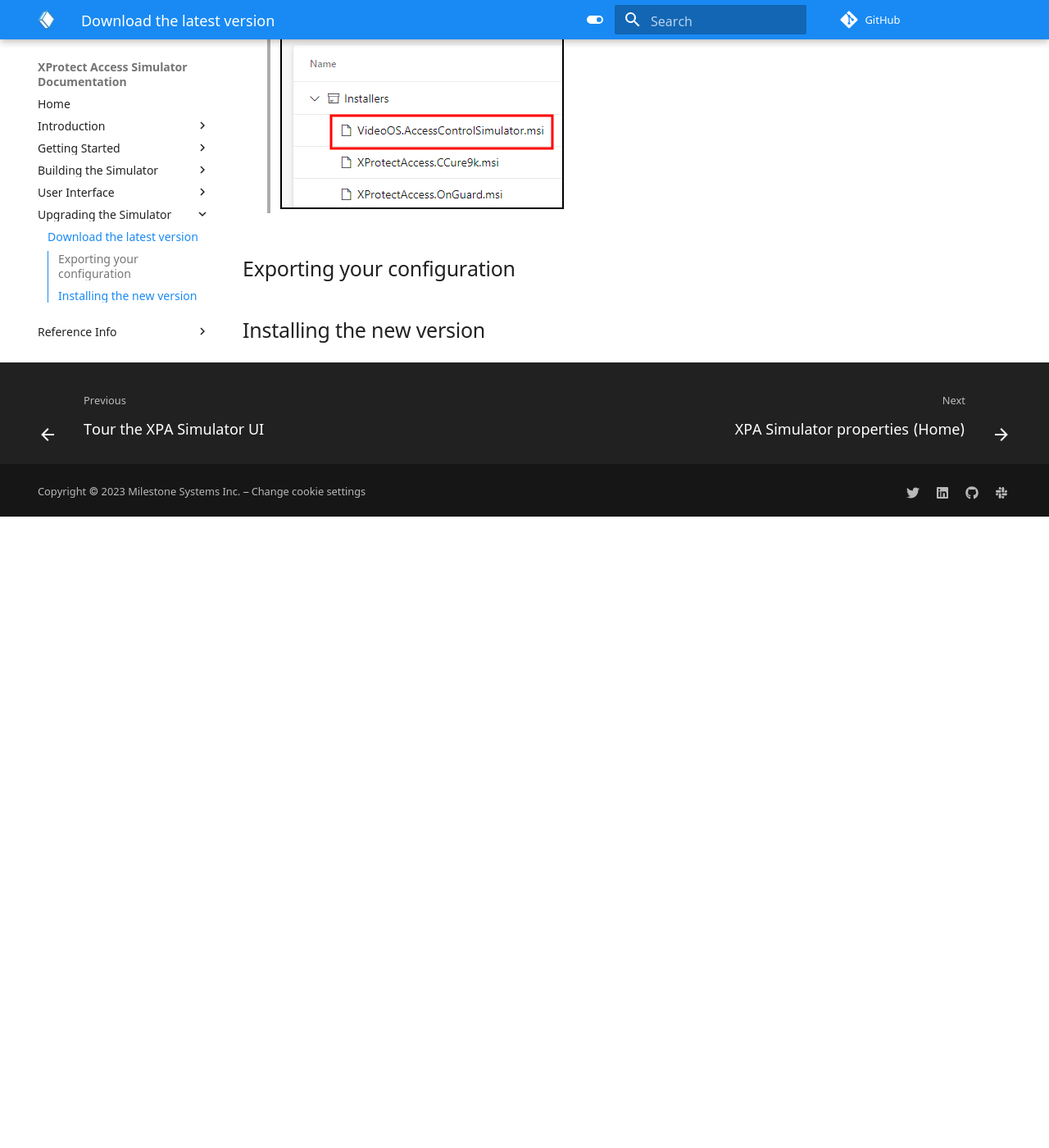
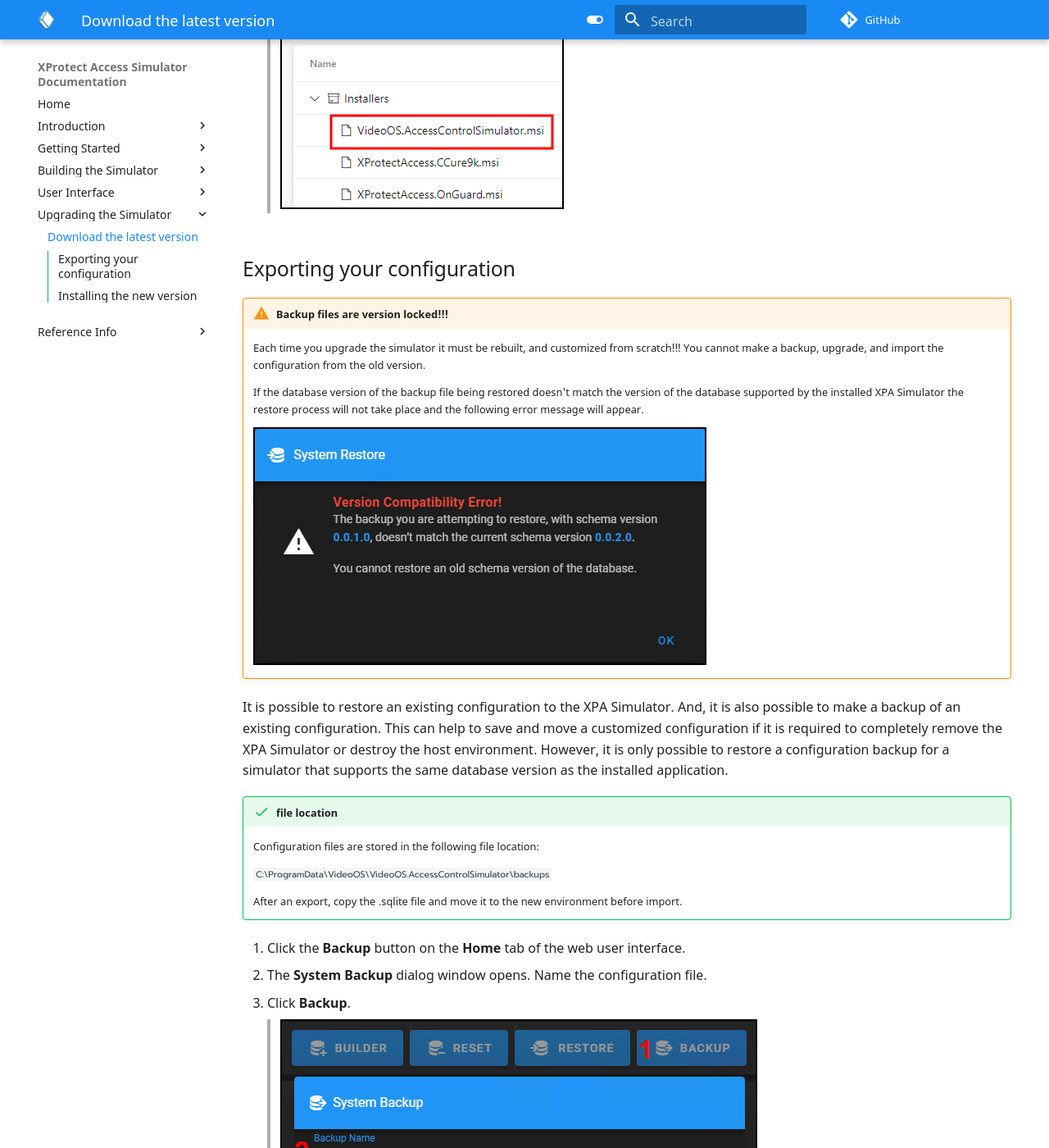
Before and after one commit to mjt-milestone/XPASimulatorDocs, an MkDocs documentation site: the page built from docs/Up/index.md, in a window 1280 px wide and 1400 px high, scrolled down 1598 px. Shown: the whole window at 82% size. Built offline with MkDocs 1.6.1 and Material for MkDocs 9.7.7, drawn with Linux system fonts in a browser that asks for light colours; plug-ins that fetch from the network failed and are left out; comment, search, counter and statistics services are not loaded; before the commit the page ends 2228 px from its top, so only the background shows below that; some of the changed text lies outside the part shown.

Commit message:
UI and Upgrade sections complete

````diff
--- a/docs/Up/index.md
+++ b/docs/Up/index.md
@@ -14,4 +14,65 @@
 
 ## Exporting your configuration
 
+!!! warning "Backup files are version locked!!!"
+    Each time you upgrade the simulator it must be rebuilt, and customized from scratch!!! You cannot make a backup, upgrade, and import the configuration from the old version.
+
+    If the database version of the backup file being restored doesn't match the version of the database supported by the installed XPA Simulator the restore process will not take place and the following error message will appear.
+
+    ![Restore warning](img/Backup.Warn1.png)
+
+It is possible to restore an existing configuration to the XPA Simulator. And, it is also possible to make a backup of an existing configuration. This can help to save and move a customized configuration if it is required to completely remove the XPA Simulator or destroy the host environment. However, it is only possible to restore a configuration backup for a simulator that supports the same database version as the installed application.
+
+!!! success "file location"
+    Configuration files are stored in the following file location:
+
+    ```C:\ProgramData\VideoOS\VideoOS.AccessControlSimulator\backups```
+
+    After an export, copy the .sqlite file and move it to the new environment before import.
+
+1. Click the **Backup** button on the **Home** tab of the web user interface.
+2. The **System Backup** dialog window opens. Name the configuration file.
+3. Click **Backup**.</br>
+>   ![Backup](img/Export.png)
+4. Click the **Restore** button on the **Home tab** of the web UI.
+5. Choose a configuration from the **Available Backups** list in the **System Restore** dialog window.
+6. Click the **Restore** button.</br>
+>   ![Restore](img/Import.png)
+7. The system always displays a warning notifying the user that all current data will be removed in the restore process. Click **Restore**.</br>
+>   ![Restore warning message](img/Restore.warning.png)
+***
+
 ## Installing the new version
+
+1. Close the Web UI of the simulator.
+2. Shutdown the XPA Simulator service and the XPA Service if they are running.
+3. Go to the Programs and Features menu and uninstall the **VideoOS AccessControl Simulator** program.
+4. Delete the **VideoOS.AccessControlSimulator** configuration folder, available here: ```C:\ProgramData\VideoOS\```
+>   ![Delete entire config](img/ConfigFolder.png)
+5. [Download the new version.](../Up/index.md#download-the-latest-version)
+6. Run the VideoOS.AccessControlSimulator.msi file.
+>   ![Installer icon](img/ExeIcon.png)
+7. Click **Next** on the welcome step of the installation wizard.
+8. Click **Install** to begin the installation of the XPA Simulator program.
+9. After the wizard completes the installation process click **Finish** to exit the wizard.
+10. Verify that the XPA Simulator service tray icon is available on the server.
+>   ![Tray icon](img/SimTrayIcon.png)
+
+??? question "Files in Use"
+    If you see the Files in Use step, choose the **Close the applications and attempt to restart them** option, and click OK
+
+    ![Files in use](img/Upgrade.reboot.service.png)
+
+    The above step warns that the XProtect Access Simulator application is still running and using the files that are being replaced. Restarting afterward is always a good idea. It is best to stop any XPA related service that is already running on the OS before starting the upgrade.
+
+    If any services are still running, like the XPA Service, you can see the following warning.
+
+    ![Second warning](img/Install.Upgrade.service.running.png)
+
+    Stop the XPA Service.
+
+    ![Stopped XPA service tray icon](img/Install.Upgrade.stop.service.png)
+
+    If you see the restart option again. Click OK.
+
+    If you see the running service warning again, click OK.
````
Also changed, not shown: docs/UI/index.md (+15 -16 lines), docs/UI/img/IOinSC.png (added), docs/UI/img/InputCurrentState.png (added), docs/UI/img/OutputStatus.png (added), docs/UI/img/WebUIInputs.png (added), docs/UI/img/WebUIOutputs.png (added), docs/Up/img/Backup.Warn1.png (added), docs/Up/img/ConfigFolder.png (added), docs/Up/img/ExeIcon.png (added), docs/Up/img/Export.png (added), docs/Up/img/Import.png (added), docs/Up/img/Install.Upgrade.service.running.png (added), docs/Up/img/Install.Upgrade.stop.service.png (added), docs/Up/img/Restore.warning.png (added), 2 more files.
